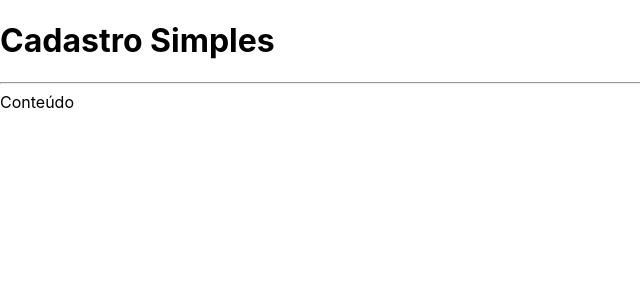
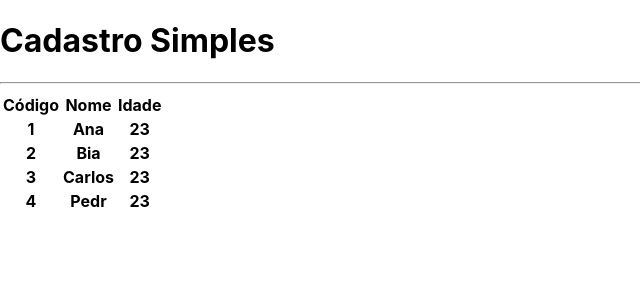
Before and after one commit to TrellixVulnTeam/JavaScript_QG8Y, a Next.js app in the folder next-crud/: page / in a window 1280 px wide. Shown: the top 300 px of the page, without its empty margins (0-640 px from the left). Built offline with nearby package versions, Linux system fonts and the light colour scheme.

Commit message:
componente tabela

```diff
--- /dev/null
+++ b/next-crud/src/components/Tabela.tsx
@@ -0,0 +1,34 @@
+import Cliente from "../core/Cliente"
+
+interface TabelaProps{
+    clientes: Cliente[]
+}
+export default function Tabela(props: TabelaProps){
+    function renderizarCabecalho(){
+        return(
+            <tr>
+                <th>Código</th>
+                <th>Nome</th>
+                <th>Idade</th>
+            </tr>
+
+        )
+    }
+    function renderizarDados(){
+        return props.clientes?.map((cliente, i)=>{
+            return(
+                <tr key={cliente.id}>
+                    <th>{cliente.id}</th>
+                    <th>{cliente.nome}</th>
+                    <th>{cliente.idade}</th>
+                </tr>
+            )
+        })
+    }
+    return(
+        <table>
+            <thead>{renderizarCabecalho()}</thead>
+            <tbody>{renderizarDados()}</tbody>
+        </table>
+    )
+}
--- a/next-crud/src/pages/index.tsx
+++ b/next-crud/src/pages/index.tsx
@@ -1,13 +1,22 @@
 import Layout from "../components/Layout";
+import Tabela from "../components/Tabela";
+import Cliente from "../core/Cliente";
 
 export default function Home() {
+  const clientes = [
+    new Cliente('Ana', 23, '1'),
+    new Cliente('Bia', 23, '2'),
+    new Cliente('Carlos', 23, '3'),
+    new Cliente('Pedr', 23, '4'),
+  ]
+
   return (
     <div className={`
       flex justify-center items-center h-screen bg-gradient-to-r from-blue-500 to-purple-500
       text-white
     `}>
       <Layout titulo="Cadastro Simples">
-        <span>Conteúdo</span>
+        <Tabela clientes={clientes}></Tabela>
       </Layout>
     </div>
   )
```
